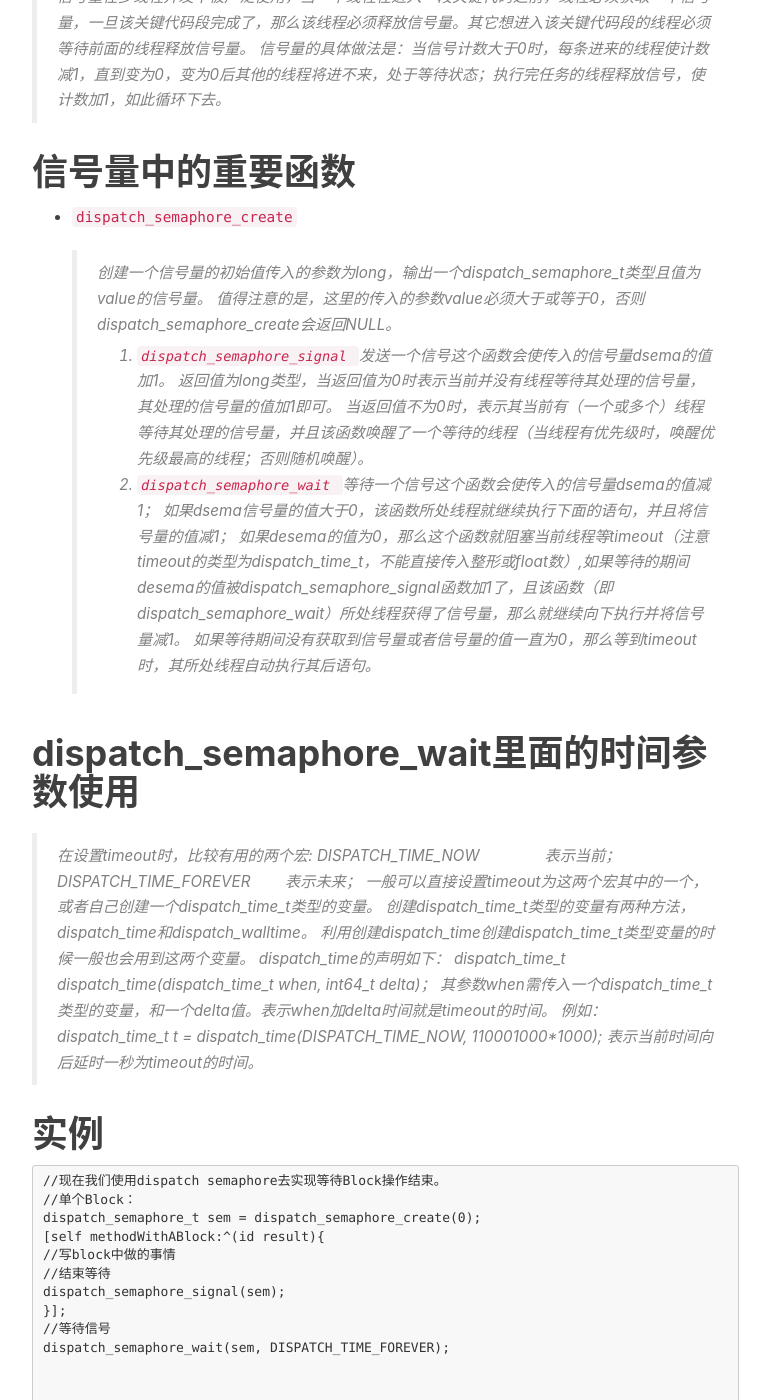
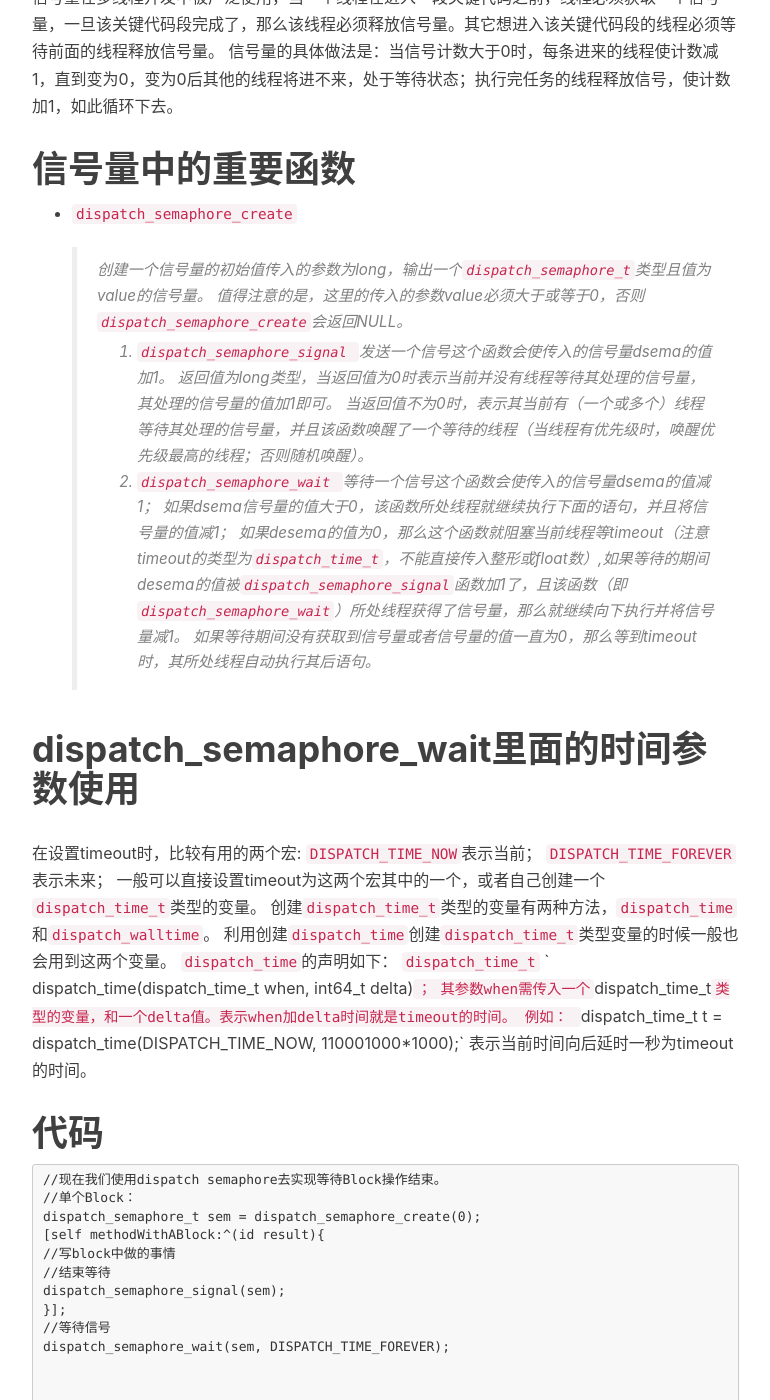
Before and after one commit to Hccong/Hccong.github.io, a Jekyll site: the page built from _posts/2016-10-03-GCD信号量机制.md, in a window 1280 px wide and 1400 px high, scrolled down 658 px. Shown: the whole window, without its empty margins (233-1003 px from the left). Built offline with Jekyll 4.4.1, drawn with Linux system fonts in a browser that asks for light colours; nearby versions of some CDN libraries; comment, search, counter and statistics services are not loaded; some of the changed text lies outside the part shown.

Commit message:
no message

````diff
--- a/_posts/2016-10-03-GCD信号量机制.md
+++ b/_posts/2016-10-03-GCD信号量机制.md
@@ -27,25 +26,25 @@ tags:
 3. `dispatch_semaphore_wait `
 > 等待一个信号这个函数会使传入的信号量dsema的值减1；
 如果dsema信号量的值大于0，该函数所处线程就继续执行下面的语句，并且将信号量的值减1；
-如果desema的值为0，那么这个函数就阻塞当前线程等timeout（注意timeout的类型为dispatch_time_t，不能直接传入整形或float数）,如果等待的期间desema的值被dispatch_semaphore_signal函数加1了，且该函数（即dispatch_semaphore_wait）所处线程获得了信号量，那么就继续向下执行并将信号量减1。
+如果desema的值为0，那么这个函数就阻塞当前线程等timeout（注意timeout的类型为`dispatch_time_t`，不能直接传入整形或float数）,如果等待的期间desema的值被`dispatch_semaphore_signal`函数加1了，且该函数（即`dispatch_semaphore_wait`）所处线程获得了信号量，那么就继续向下执行并将信号量减1。
 如果等待期间没有获取到信号量或者信号量的值一直为0，那么等到timeout时，其所处线程自动执行其后语句。
 
 # dispatch_semaphore_wait里面的时间参数使用
 
->在设置timeout时，比较有用的两个宏:
-DISPATCH_TIME_NOW 　　　　表示当前；
-DISPATCH_TIME_FOREVER　　 表示未来；
-一般可以直接设置timeout为这两个宏其中的一个，或者自己创建一个dispatch_time_t类型的变量。
-创建dispatch_time_t类型的变量有两种方法，dispatch_time和dispatch_walltime。
-利用创建dispatch_time创建dispatch_time_t类型变量的时候一般也会用到这两个变量。
-dispatch_time的声明如下：
-dispatch_time_t dispatch_time(dispatch_time_t when, int64_t delta)；
-其参数when需传入一个dispatch_time_t类型的变量，和一个delta值。表示when加delta时间就是timeout的时间。
+在设置timeout时，比较有用的两个宏:
+`DISPATCH_TIME_NOW`表示当前；
+`DISPATCH_TIME_FOREVER` 表示未来；
+一般可以直接设置timeout为这两个宏其中的一个，或者自己创建一个`dispatch_time_t`类型的变量。
+创建`dispatch_time_t`类型的变量有两种方法，`dispatch_time`和`dispatch_walltime`。
+利用创建`dispatch_time`创建`dispatch_time_t`类型变量的时候一般也会用到这两个变量。
+`dispatch_time`的声明如下：
+`dispatch_time_t` ` dispatch_time(dispatch_time_t when, int64_t delta)`；
+其参数when需传入一个`dispatch_time_t`类型的变量，和一个delta值。表示when加delta时间就是timeout的时间。
 例如：
-dispatch_time_t t = dispatch_time(DISPATCH_TIME_NOW, 110001000*1000);
+`dispatch_time_t t = dispatch_time(DISPATCH_TIME_NOW, 110001000*1000);`
 表示当前时间向后延时一秒为timeout的时间。
 
-# 实例
+# 代码
 ```
 //现在我们使用dispatch semaphore去实现等待Block操作结束。
 //单个Block：
````
Also changed, not shown: other parts of _posts/2016-10-03-GCD信号量机制.md (+7 -8 lines).
